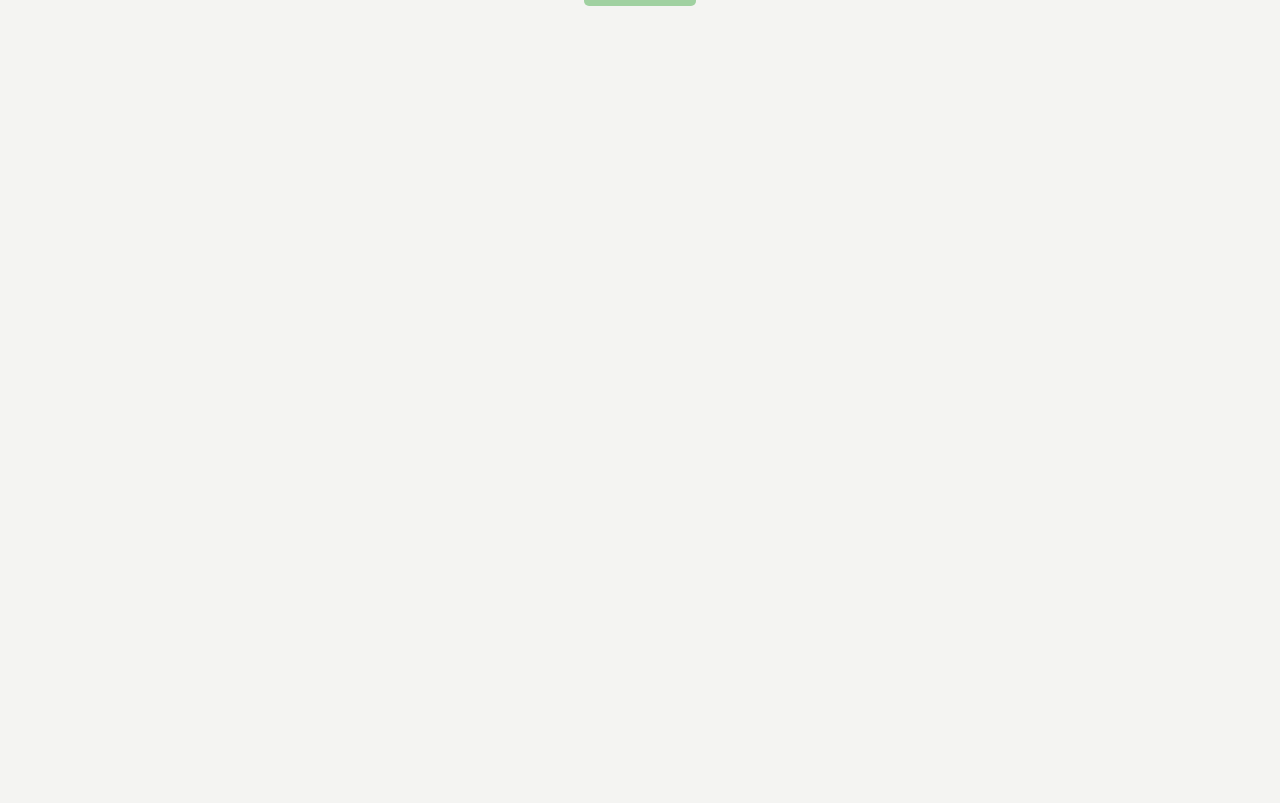
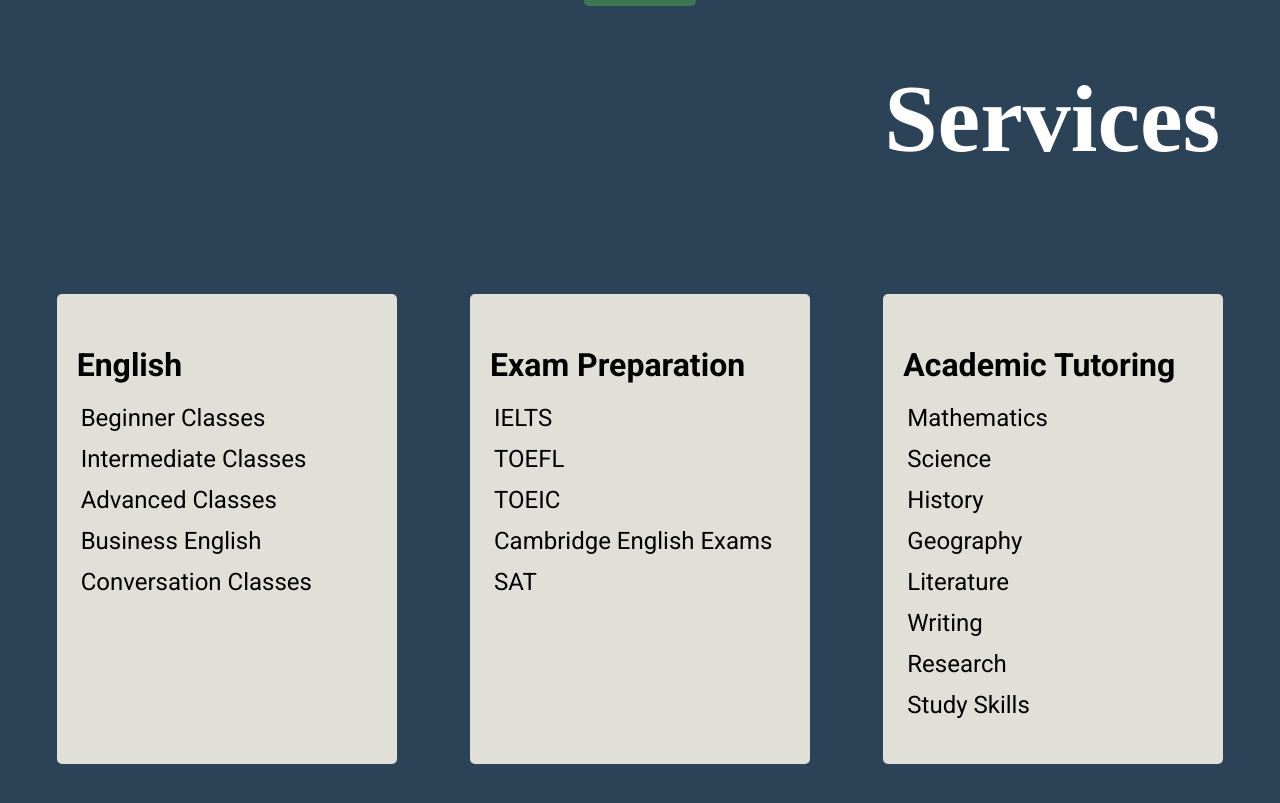
Before and after one commit to chase104/Paradis-Tutoring, a Svelte app: page / in a window 1280 px wide. Shown: the part 877-1680 px from the top of the page. Before the commit the page ends 883 px from the top, so only its background shows below. Built offline with nearby package versions, Linux system fonts and the light colour scheme; a web font is replaced by a local one.

Commit message:
setup services page foundation

```diff
--- a/public/index.html
+++ b/public/index.html
@@ -3,15 +3,18 @@
   <head>
     <meta charset="UTF-8" />
     <meta name="viewport" content="width=device-width, initial-scale=1.0" />
-    <title>My Svelte App</title>
+    <title>Paradis Tutoring</title>
     <link
       href="https://fonts.googleapis.com/css2?family=Roboto:wght@400;700&display=swap"
       rel="stylesheet"
     />
+
     <link
       href="https://fonts.googleapis.com/css2?family=Quintessential&display=swap"
       rel="stylesheet"
     />
+    <!-- faviocn -->
+    <link rel="icon" href="favicon.png" />
 
     <link rel="stylesheet" href="build/bundle.css" />
     <link rel="stylesheet" href="global.css" />
--- a/src/components/Header.svelte
+++ b/src/components/Header.svelte
@@ -1,7 +1,7 @@
 <script>
     // Optional: Function to scroll to the about section
     function scrollToServices() {
-      const aboutSection = document.querySelector('#about');
+      const aboutSection = document.querySelector('#services');
       aboutSection.scrollIntoView({ behavior: 'smooth' });
     }
   </script>
--- a/src/components/Services.svelte
+++ b/src/components/Services.svelte
@@ -0,0 +1,96 @@
+
+<script>
+    let services = [
+        {type: "English",  types: [
+            "Beginner Classes", "Intermediate Classes", "Advanced Classes", "Business English", "Conversation Classes",
+        ]},
+        {type: "Exam Preparation",types: [
+            "IELTS", "TOEFL", "TOEIC", "Cambridge English Exams", "SAT",
+        ]},
+        {type: "Academic Tutoring", types: [
+            "Mathematics", "Science", "History", "Geography", "Literature", "Writing", "Research", "Study Skills",
+        ]},
+    ]
+</script>
+
+
+<style>
+    #services {
+        background-color: #2B4257;
+        color: white;
+        min-height: 100vh;
+    }
+    .services-list {
+        list-style-type: none;
+        padding: 0;
+        display: flex;
+        flex-wrap: wrap;
+        flex-direction: column;
+
+    }
+    #services h2 {
+        text-align: end;
+        color: white;
+        padding-top: 100px;
+        margin-right: 60px;
+        font-family: 'Cormorant+Infant', serif;
+        font-size: 6rem;
+        margin-top: 0px !important;
+    }
+
+    .lists-container {
+        display: flex;
+        justify-content: space-around;
+        padding: 20px;
+        max-width: 1300px;
+        margin: auto;
+
+    }
+    .individual-list {
+        padding: 20px;
+        margin: 20px;
+        color: black;
+        background-color: #E0DFD8;
+        border-radius: 5px;
+        width: 300px;
+        transition: 0.5s;
+        cursor: pointer;
+    }
+    .individual-list:hover {
+        transform: scale(1.05);
+    }
+    .individual-list h3 {
+        font-size: 2rem;
+        margin-bottom: 10px;
+    }
+    .individual-list li {
+        font-size: 1.5rem;
+        margin-bottom: 5px;
+        transition: 0.2s;
+        padding: 4px;
+    }
+    .individual-list li:hover {
+    transform: scale(1.05);
+    margin-left: 4px;
+
+
+    }
+</style>
+<section id="services">
+    <h2>Services</h2>
+    <div class="lists-container">
+
+    {#each services as service}
+        <div class="individual-list">
+            <h3>{service.type}</h3>
+            <ul class="services-list">
+                {#each service.types as type}
+                    <li>{type}</li>
+                {/each}
+            </ul>
+
+        </div>
+    {/each}
+</div>
+
+</section>
```
Also changed, not shown: src/components/About.svelte (deleted, +0 -9 lines), public/assets/scholastic_background.png (added), public/favicon.png (added).
